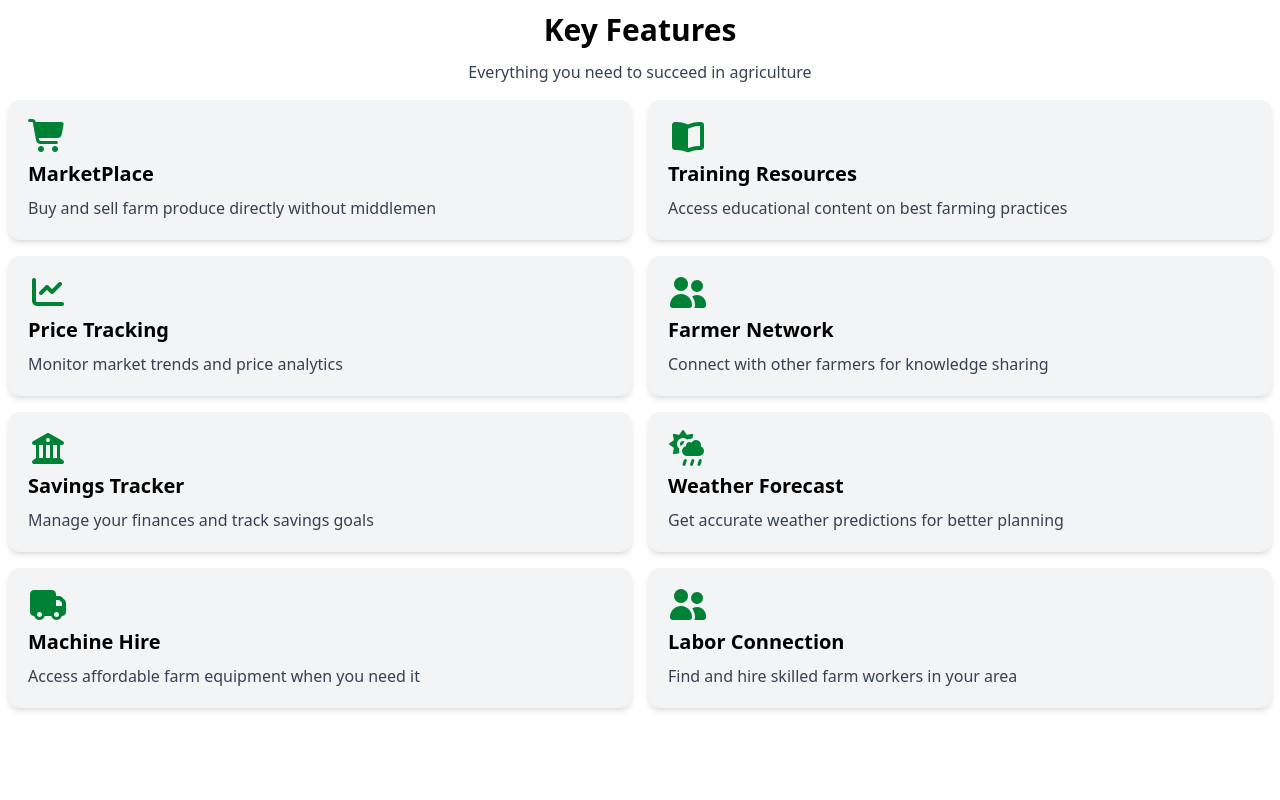
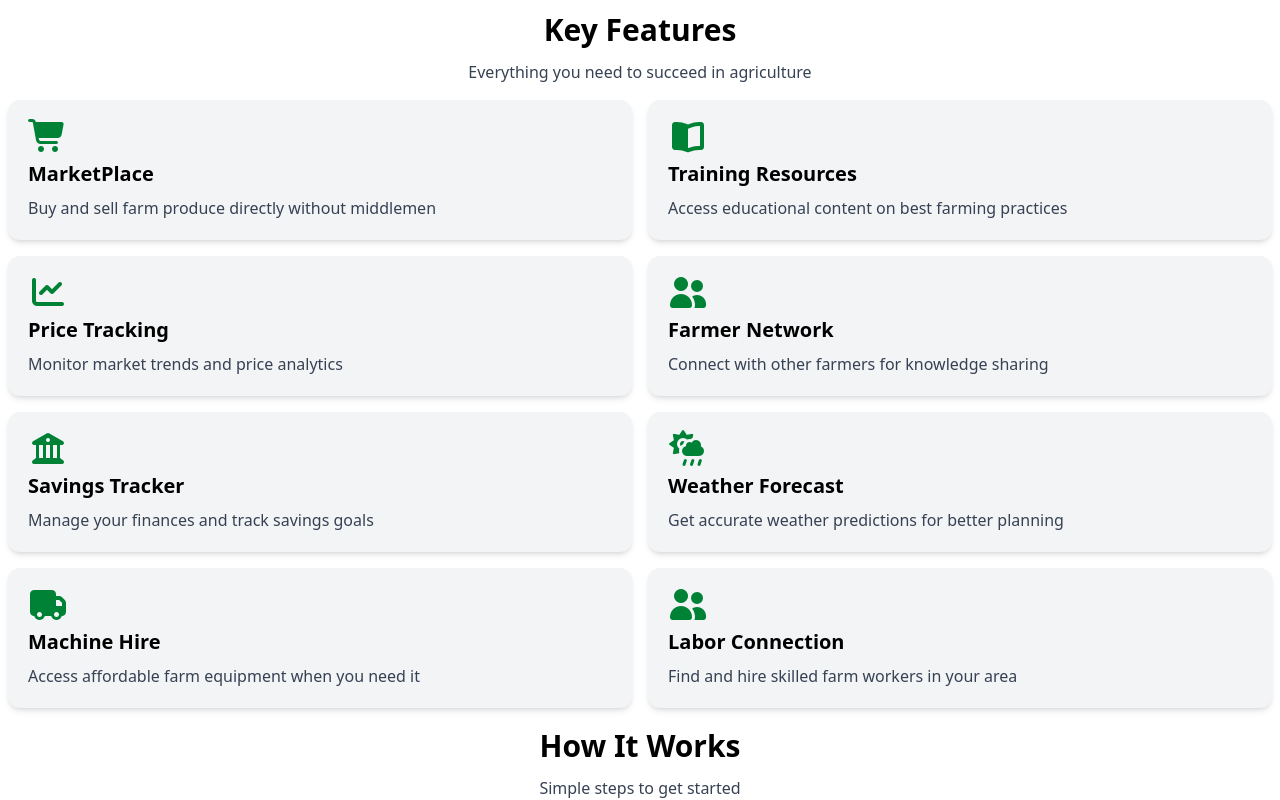
Before and after one commit to amazing955/Agri_webApp, a React (Vite) app: page / in a window 1280 px wide. Shown: the part 996-1796 px from the top of the page. Before the commit the page ends 1712 px from the top, so only its background shows below. Built offline with nearby package versions, Linux system fonts and the light colour scheme.

Commit message:
Rename component to StepSection

```diff
--- /dev/null
+++ b/src/components/StepSection.jsx
@@ -0,0 +1,15 @@
+function HowItWorks(){
+  return(
+    <section>
+      <h2 className="text-center text-3xl font-bold my-3">
+        How It Works
+      </h2>
+
+      <p className="text-center text-gray-700">
+        Simple steps to get started
+      </p>
+    </section>
+  )
+}
+
+export default HowItWorks;
--- a/src/pages/HomePage/Body.jsx
+++ b/src/pages/HomePage/Body.jsx
@@ -1,6 +1,6 @@
 import Mission from "../../components/Mission";
 import FeatureSection from '../../components/FeatureSection';
-import HowItWorks from "../../components/HowItWorks";
+import StepSection from "../../components/StepSection";
 
 
 function Body(){
@@ -8,7 +8,7 @@ function Body(){
     <main>
       <Mission />
       <FeatureSection />
-      <HowItWorks />
+      <StepSection />
     </main>
   )
 }
```
